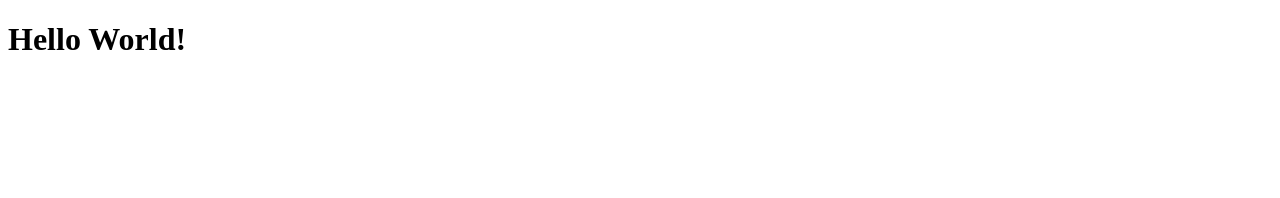
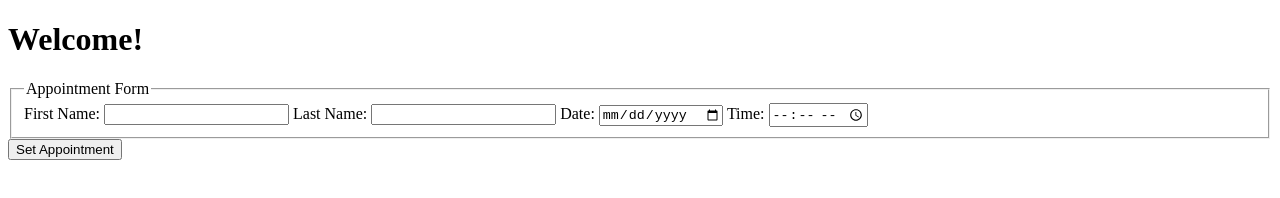
Before and after one commit to maple-johnson/pp-appointment-scheduler, a website: page views/home.html in a window 1280 px wide. Drawn offline with Linux system fonts and the light colour scheme.

Commit message:
Set up form

```diff
--- a/views/home.html
+++ b/views/home.html
@@ -6,8 +6,38 @@
           <title>Document</title>
      </head>
      <body>
+
           <header>
-               <h1>Hello World!</h1>
+               <h1>Welcome!</h1>
           </header>
+
+          <form action="send-form" method="post">
+
+               <fieldset>
+
+                    <legend>Appointment Form</legend>
+
+                    <label>First Name:
+                         <input type="text" name="fname">
+                    </label>
+
+                    <label>Last Name:
+                         <input type="text" name="lname">
+                    </label>
+
+                    <label>Date:
+                         <input type="date" name="appt-date">
+                    </label>
+
+                    <label>Time:
+                         <input type="time" name="appt-time">
+                    </label>
+
+               </fieldset>
+
+               <button type="submit">Set Appointment</button>
+
+          </form>
+
      </body>
 </html>
```
